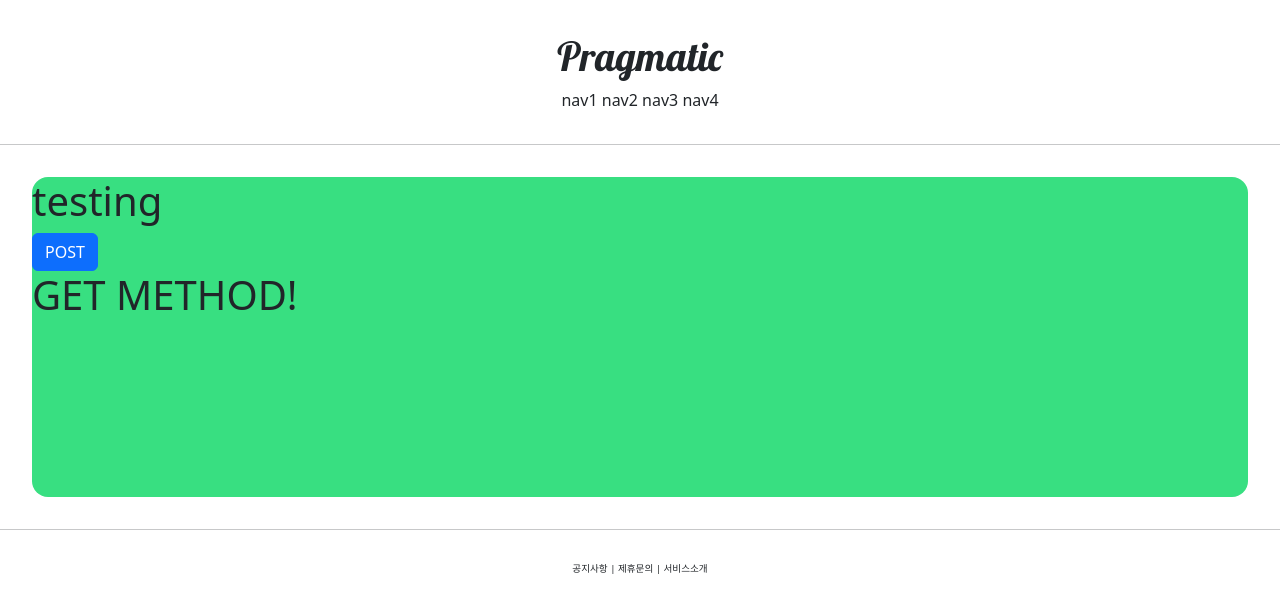
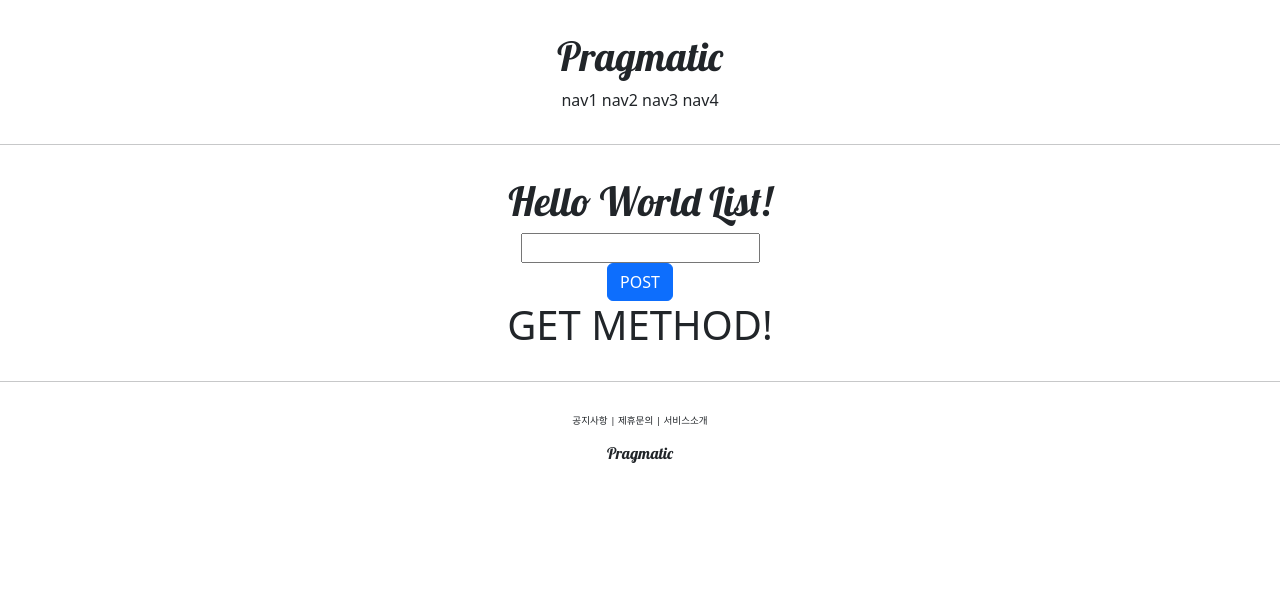
Before and after one commit to castberry10/Pinterest-django, a Django app: page /account/hello_world/ in a window 1280 px wide. Shown: the top 589 px of the page. Run offline with Django 3.2, Linux system fonts and the light colour scheme.

Commit message:
add textbox

```diff
--- a/accountapp/templates/accountapp/helloworld.html
+++ b/accountapp/templates/accountapp/helloworld.html
@@ -2,12 +2,19 @@
 
 {% block content %}
 
-    <div style = "height: 20rem; background-color: #38df81; border-radius: 1rem; margin: 2rem"  >
-        <h1> testing </h1>
+    <div style = "text-align: center; border-radius: 1rem; margin: 2rem" >
+        <h1 style = "font-family: 'lobster', cursive "> Hello World List! </h1>
 
         <form action="/account/hello_world/" method="post">
             {% csrf_token %}
-            <input type = "submit" class="btn btn-primary" value="POST">
+            <div>
+                <input type="text" name="hello_world_input">
+            </div>
+            <div>
+                <input type = "submit" class="btn btn-primary" value="POST">
+            </div>
+
+
         </form>
 
         <h1>
```
